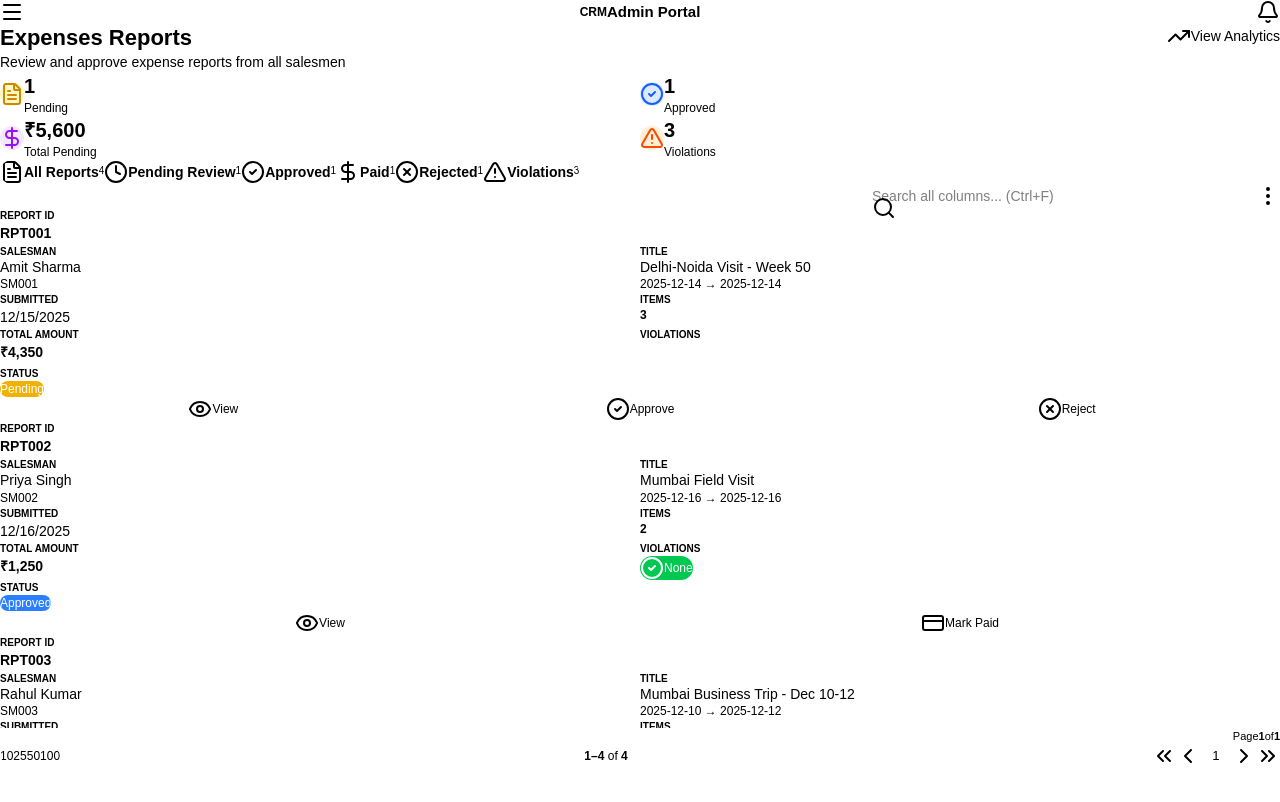
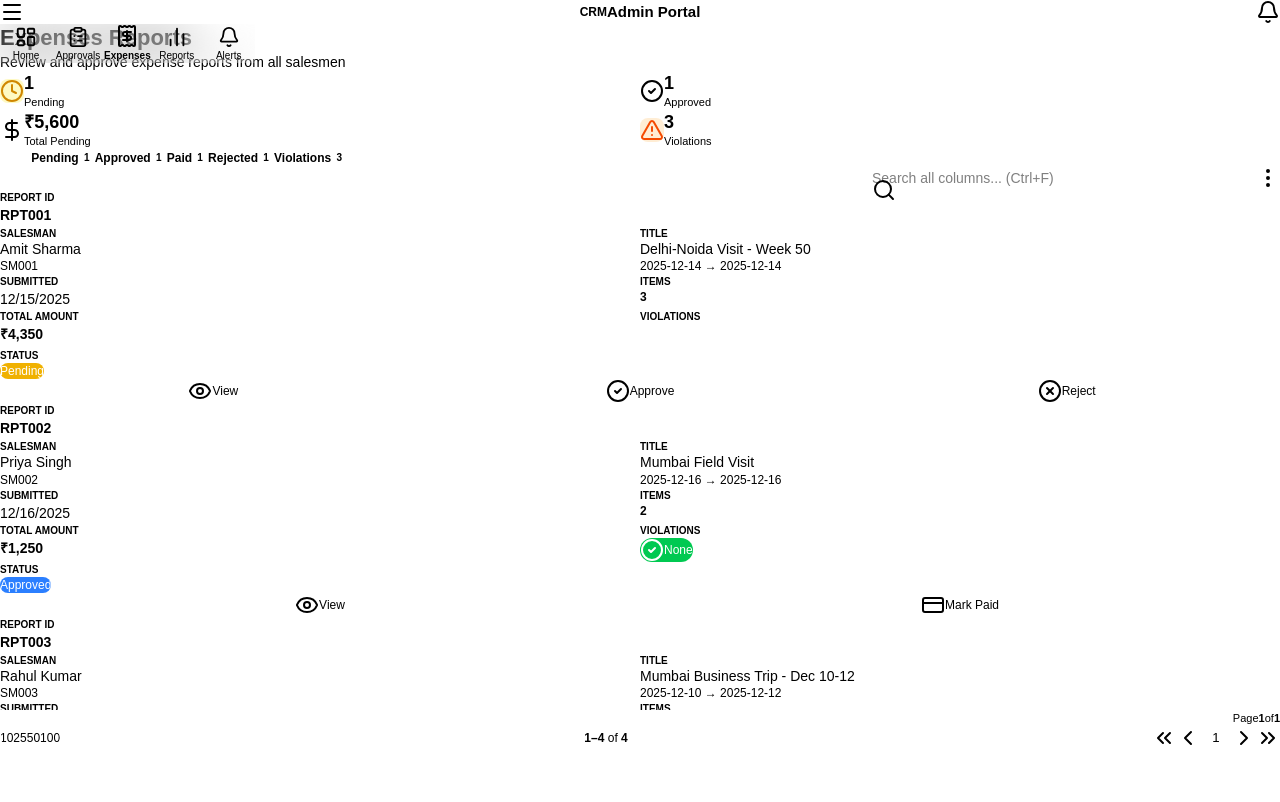
Before and after one commit to Shubham-git-soni/GoodLuck, a Next.js app in the folder goodluck-frontend-master/: page /admin/expenses in a window 1280 px wide. Shown: the top 802 px of the page. Built offline with nearby package versions, Linux system fonts and the light colour scheme.

Commit message:
changes in admin section and also ad quick actions for admin

```diff
--- a/goodluck-frontend-master/src/app/admin/expenses/page.tsx
+++ b/goodluck-frontend-master/src/app/admin/expenses/page.tsx
@@ -1,17 +1,14 @@
 "use client";
 
 import { useState, useEffect } from "react";
-import { FileText, DollarSign, AlertTriangle, Eye, CheckCircle2, XCircle, CreditCard, Clock, CheckCircle, TrendingUp } from "lucide-react";
+import { FileText, DollarSign, AlertTriangle, Eye, CheckCircle2, XCircle, CreditCard, Clock, CheckCircle } from "lucide-react";
 import PageContainer from "@/components/layouts/PageContainer";
 import PageHeader from "@/components/layouts/PageHeader";
 import { Card, CardContent } from "@/components/ui/card";
 import { Badge } from "@/components/ui/badge";
 import { DataGrid, RowAction, GridColumn } from "@/components/ui/data-grid";
-import { Progress } from "@/components/ui/progress";
 import { Button } from "@/components/ui/button";
 import { toast } from "sonner";
-import { useRouter } from "next/navigation";
-import Link from "next/link";
 
 export default function AdminExpensesPage() {
   const [reports, setReports] = useState<any[]>([]);
@@ -198,76 +195,98 @@ export default function AdminExpensesPage() {
   return (
     <PageContainer>
       {/* Header */}
-      <div className="flex items-start justify-between gap-3 mb-5">
+      <div className="mb-5">
         <PageHeader
           title="Expenses Reports"
           description="Review and approve expense reports from all salesmen"
         />
-        <Link href="/admin/expenses/reports">
-          <Button variant="outline" size="sm" className="shrink-0 mt-1">
-            <TrendingUp className="h-4 w-4 mr-2" />
-            View Analytics
-          </Button>
-        </Link>
       </div>
 
       {/* Summary Cards */}
       <div className="grid grid-cols-2 md:grid-cols-4 gap-3 mb-5">
-        <Card className="border shadow-sm">
-          <CardContent className="p-4">
-            <div className="flex items-center gap-3">
-              <div className="h-9 w-9 rounded-xl bg-yellow-100 flex items-center justify-center shrink-0">
-                <FileText className="h-4 w-4 text-yellow-600" />
+        <Card className="border-0 shadow-sm gradient-card-amber">
+          <CardContent className="p-3">
+            <div className="flex items-center gap-2.5">
+              <div className="p-1.5 rounded-lg bg-yellow-100 shrink-0">
+                <Clock className="h-3.5 w-3.5 text-yellow-600" />
               </div>
-              <div>
-                <p className="text-xl font-bold">{pendingCount}</p>
-                <p className="text-xs text-muted-foreground">Pending</p>
+              <div className="min-w-0">
+                <p className="text-lg font-bold tracking-tight leading-tight">{pendingCount}</p>
+                <p className="text-[11px] text-muted-foreground truncate">Pending</p>
               </div>
             </div>
           </CardContent>
         </Card>
-        <Card className="border shadow-sm">
-          <CardContent className="p-4">
-            <div className="flex items-center gap-3">
-              <div className="h-9 w-9 rounded-xl bg-blue-100 flex items-center justify-center shrink-0">
-                <CheckCircle2 className="h-4 w-4 text-blue-600" />
+        <Card className="border-0 shadow-sm gradient-card-orange">
+          <CardContent className="p-3">
+            <div className="flex items-center gap-2.5">
+              <div className="p-1.5 rounded-lg bg-primary/10 shrink-0">
+                <CheckCircle2 className="h-3.5 w-3.5 text-primary" />
               </div>
-              <div>
-                <p className="text-xl font-bold">{approvedCount}</p>
-                <p className="text-xs text-muted-foreground">Approved</p>
+              <div className="min-w-0">
+                <p className="text-lg font-bold tracking-tight leading-tight">{approvedCount}</p>
+                <p className="text-[11px] text-muted-foreground truncate">Approved</p>
               </div>
             </div>
           </CardContent>
         </Card>
-        <Card className="border shadow-sm">
-          <CardContent className="p-4">
-            <div className="flex items-center gap-3">
-              <div className="h-9 w-9 rounded-xl bg-purple-100 flex items-center justify-center shrink-0">
-                <DollarSign className="h-4 w-4 text-purple-600" />
+        <Card className="border-0 shadow-sm gradient-card-neutral">
+          <CardContent className="p-3">
+            <div className="flex items-center gap-2.5">
+              <div className="p-1.5 rounded-lg bg-muted shrink-0">
+                <DollarSign className="h-3.5 w-3.5 text-muted-foreground" />
               </div>
-              <div>
-                <p className="text-xl font-bold">₹{totalPending.toLocaleString()}</p>
-                <p className="text-xs text-muted-foreground">Total Pending</p>
+              <div className="min-w-0">
+                <p className="text-lg font-bold tracking-tight leading-tight">₹{totalPending.toLocaleString()}</p>
+                <p className="text-[11px] text-muted-foreground truncate">Total Pending</p>
               </div>
             </div>
           </CardContent>
         </Card>
-        <Card className="border shadow-sm">
-          <CardContent className="p-4">
-            <div className="flex items-center gap-3">
-              <div className="h-9 w-9 rounded-xl bg-orange-100 flex items-center justify-center shrink-0">
-                <AlertTriangle className="h-4 w-4 text-orange-600" />
+        <Card className="border-0 shadow-sm gradient-card-orange">
+          <CardContent className="p-3">
+            <div className="flex items-center gap-2.5">
+              <div className="p-1.5 rounded-lg bg-orange-100 shrink-0">
+                <AlertTriangle className="h-3.5 w-3.5 text-orange-600" />
               </div>
-              <div>
-                <p className="text-xl font-bold">{violationCount}</p>
-                <p className="text-xs text-muted-foreground">Violations</p>
+              <div className="min-w-0">
+                <p className="text-lg font-bold tracking-tight leading-tight">{violationCount}</p>
+                <p className="text-[11px] text-muted-foreground truncate">Violations</p>
               </div>
             </div>
           </CardContent>
         </Card>
       </div>
 
-      <div className="flex bg-muted/50 p-1 rounded-2xl mb-6 overflow-x-auto no-scrollbar border w-max">
+      {/* ── Mobile: scrollable chip tabs ── */}
+      <div className="md:hidden flex gap-2 overflow-x-auto no-scrollbar mb-5 pb-0.5">
+        {[
+          { key: "all",        label: "All",        count: reports.length,                                      activeClass: "bg-primary text-white border-primary"           },
+          { key: "pending",    label: "Pending",    count: reports.filter(r => r.status === "pending").length,  activeClass: "bg-yellow-500 text-white border-yellow-500"      },
+          { key: "approved",   label: "Approved",   count: reports.filter(r => r.status === "approved").length, activeClass: "bg-blue-500 text-white border-blue-500"          },
+          { key: "paid",       label: "Paid",       count: reports.filter(r => r.status === "paid").length,     activeClass: "bg-green-600 text-white border-green-600"        },
+          { key: "rejected",   label: "Rejected",   count: reports.filter(r => r.status === "rejected").length, activeClass: "bg-red-500 text-white border-red-500"            },
+          { key: "violations", label: "Violations", count: reports.filter(r => r.policyViolations > 0).length,  activeClass: "bg-orange-500 text-white border-orange-500"      },
+        ].map((tab) => {
+          const active = statusTab === tab.key;
+          return (
+            <button
+              key={tab.key}
+              onClick={() => setStatusTab(tab.key)}
+              className={`flex items-center gap-1.5 px-3.5 py-1.5 rounded-full text-xs font-semibold whitespace-nowrap shrink-0 border transition-all
+                ${active ? tab.activeClass : "bg-background border-border text-muted-foreground"}`}
+            >
+              {tab.label}
+              <span className={`min-w-[16px] text-center text-[10px] font-bold px-1 rounded-full ${active ? "bg-white/25" : "bg-muted text-muted-foreground"}`}>
+                {tab.count}
+              </span>
+            </button>
+          );
+        })}
+      </div>
+
+      {/* ── Desktop: pill bar ── */}
+      <div className="hidden md:flex bg-muted/50 p-1 rounded-2xl mb-6 overflow-x-auto no-scrollbar border w-max">
         <button
           onClick={() => setStatusTab("all")}
           className={`flex items-center justify-center gap-2 py-2 px-5 rounded-xl text-sm font-semibold transition-all whitespace-nowrap ${statusTab === "all" ? "bg-background text-primary shadow-sm ring-1 ring-border" : "text-muted-foreground hover:text-foreground hover:bg-muted/80"}`}
--- a/goodluck-frontend-master/src/components/layouts/AdminSidebar.tsx
+++ b/goodluck-frontend-master/src/components/layouts/AdminSidebar.tsx
@@ -26,6 +26,8 @@ import {
   ChevronRight,
   Menu,
   X,
+  Plus,
+  BarChart2,
 } from "lucide-react";
 import { cn } from "@/lib/utils";
 import { Button } from "@/components/ui/button";
@@ -248,6 +250,69 @@ function SideDrawer({
   );
 }
 
+// ─── Mobile Bottom Tab Bar ────────────────────────────────────────────────────
+const adminBottomTabs = [
+  { href: "/admin/dashboard",    label: "Home",      icon: LayoutDashboard },
+  { href: "/admin/approvals",    label: "Approvals", icon: ClipboardList   },
+  { href: "/admin/expenses",     label: "Expenses",  icon: Receipt, isFab: true },
+  { href: "/admin/expenses/reports", label: "Reports", icon: BarChart2    },
+  { href: "/admin/notifications", label: "Alerts",   icon: Bell            },
+] as const;
+
+function AdminBottomNav({ notifCount }: { notifCount: number }) {
+  const pathname = usePathname();
+
+  return (
+    <nav className="fixed bottom-0 left-0 right-0 z-50 lg:hidden">
+      <div className="bg-background/95 backdrop-blur-xl border-t border-border/50">
+        <div className="flex items-center justify-around px-1 pt-1 pb-safe">
+          {adminBottomTabs.map((tab) => {
+            if ("isFab" in tab && tab.isFab) {
+              return (
+                <Link key={tab.href} href={tab.href} className="flex flex-col items-center -mt-6">
+                  <div className="h-14 w-14 rounded-2xl bg-primary shadow-xl shadow-primary/30 flex items-center justify-center ring-[3px] ring-background">
+                    <Receipt className="h-6 w-6 text-primary-foreground stroke-[2px]" />
+                  </div>
+                  <span className="text-[10px] font-bold text-primary mt-1">Expenses</span>
+                </Link>
+              );
+            }
+
+            const Icon = tab.icon;
+            const isActive =
+              pathname === tab.href ||
+              (tab.href !== "/admin/dashboard" && pathname.startsWith(tab.href + "/"));
+
+            return (
+              <Link
+                key={tab.href}
+                href={tab.href}
+                className={cn(
+                  "flex flex-col items-center gap-[3px] px-2 py-2 rounded-xl min-w-[52px] transition-all relative",
+                  isActive ? "text-primary" : "text-muted-foreground"
+                )}
+              >
+                <div className="relative">
+                  <Icon className={cn("h-[22px] w-[22px]", isActive && "stroke-[2.5px]")} />
+                  {tab.href === "/admin/notifications" && notifCount > 0 && (
+                    <span className="absolute -top-1 -right-1 h-[7px] w-[7px] rounded-full bg-destructive border border-background" />
+                  )}
+                </div>
+                <span className={cn("text-[10px] leading-none", isActive ? "font-bold" : "font-medium")}>
+                  {tab.label}
+                </span>
+                {isActive && (
+                  <span className="h-[3px] w-5 rounded-full bg-primary mt-0.5" />
+                )}
+              </Link>
+            );
+          })}
+        </div>
+      </div>
+    </nav>
+  );
+}
+
 // ─── Main Export ──────────────────────────────────────────────────────────────
 export default function AdminSidebar() {
   const [drawerOpen, setDrawerOpen] = useState(false);
@@ -307,6 +372,9 @@ export default function AdminSidebar() {
         </div>
       </header>
 
+      {/* ── Mobile Bottom Tab Bar ── */}
+      <AdminBottomNav notifCount={notifCount} />
+
       {/* ── Desktop Sidebar ── */}
       <aside className="hidden lg:flex lg:w-64 lg:flex-col lg:fixed lg:inset-y-0 lg:border-r lg:bg-background">
         {/* Logo */}
--- a/goodluck-frontend-master/src/components/layouts/PageContainer.tsx
+++ b/goodluck-frontend-master/src/components/layouts/PageContainer.tsx
@@ -7,7 +7,7 @@ interface PageContainerProps {
 
 export default function PageContainer({ children, className }: PageContainerProps) {
   return (
-    <div className={cn("container mx-auto px-4 pt-5 pb-32 md:px-6 md:pb-6", className)}>
+    <div className={cn("container mx-auto px-4 pt-5 pb-24 md:px-6 md:pb-6", className)}>
       {children}
     </div>
   );
--- a/goodluck-frontend-master/src/components/ui/select.tsx
+++ b/goodluck-frontend-master/src/components/ui/select.tsx
@@ -89,7 +89,7 @@ function SelectContent({
           // Base
           "bg-popover text-popover-foreground",
           // Shape & shadow — enterprise card style
-          "relative z-50 rounded-xl border border-border shadow-lg",
+          "relative z-[200] rounded-xl border border-border shadow-lg",
           // Sizing
           "max-h-[--radix-select-content-available-height] min-w-[8rem]",
           "origin-[--radix-select-content-transform-origin]",
```
Also changed, not shown: goodluck-frontend-master/src/app/admin/expenses/policy/page.tsx (+201 -264 lines), goodluck-frontend-master/src/app/admin/expenses/reports/page.tsx (+8 -12 lines), goodluck-frontend-master/src/app/admin/notifications/page.tsx (+12 -20 lines).
